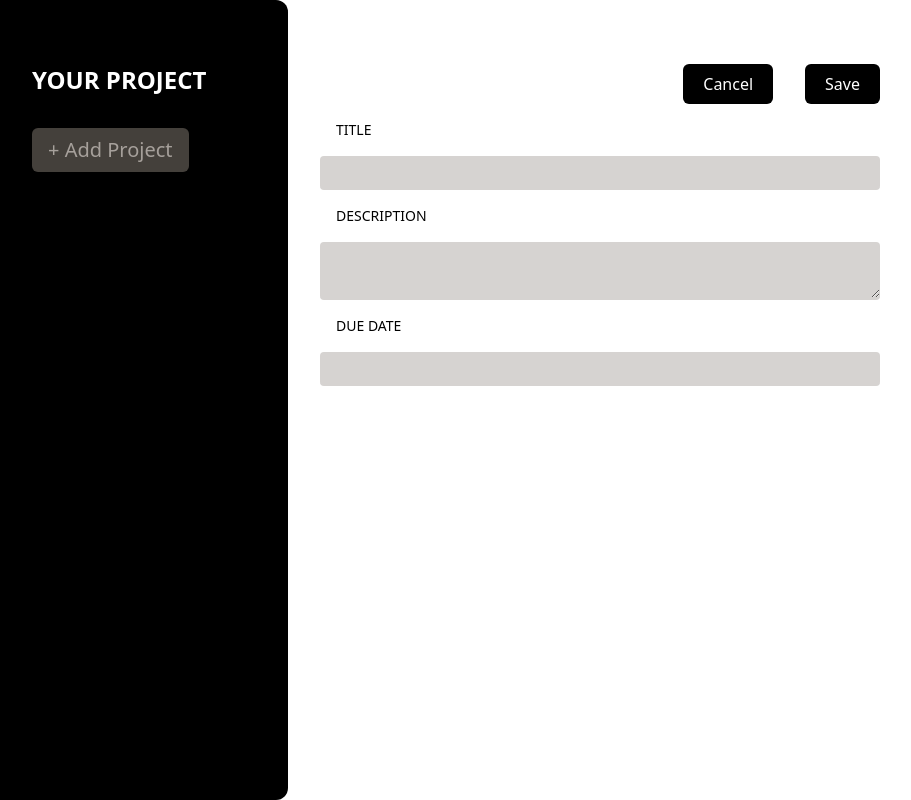
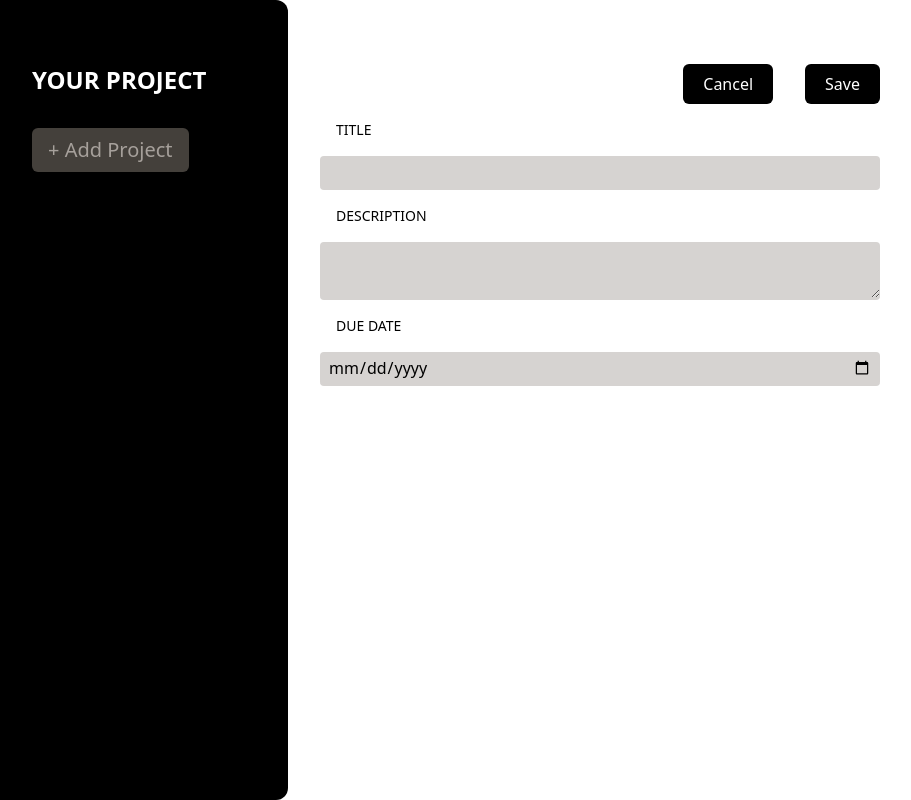
Before and after one commit to sivaraman123456/project-management-app, a React (Vite) app: page / in a window 1280 px wide. Both pictures are taken after a click on the button "+ Add Project". Shown: the whole page, without its empty margins (0-911 px from the left). Built offline with nearby package versions, Linux system fonts and the light colour scheme; the HTML template or start-up script is replaced by a standard one.

Commit message:
feature/form

```diff
--- a/src/App.jsx
+++ b/src/App.jsx
@@ -7,6 +7,8 @@ const App = () => {
     selectedProjectId: undefined,
     projects: [],
   });
+  console.log("SelectedProjectID>>>>>",projectState.selectedProjectId);
+
   const handleSlectedProject = () => {
     setProjectState((prevState) => {
       return {
@@ -15,11 +17,20 @@ const App = () => {
       };
     });
   };
+
+  const handleCancelProject = () => {
+    setProjectState((prevState) => {
+      return {
+        ...prevState,
+        selectedProjectId: undefined
+      }
+    })
+  }
   let content = null;
   if (projectState.selectedProjectId === null) {
-    content = <NewProject />;
+    content = <NewProject onCancel={handleCancelProject}/>;
   } else {
-    content = <NoProjectSelected />;
+    content = <NoProjectSelected onSelected={handleSlectedProject} />;
   }
   return (
     <>
--- /dev/null
+++ b/src/components/Button.jsx
@@ -0,0 +1,12 @@
+
+
+// eslint-disable-next-line react/prop-types
+const Button = ({children, ...props }) => {
+  return (
+    <div className="px-4 py-2 text-xs md:text-xl bg-stone-700 text-stone-400 rounded-md hover:text-stone-100 hover:bg-stone-500" {...props} >
+      {children}
+    </div>
+  );
+};
+
+export default Button;
--- a/src/components/Input.jsx
+++ b/src/components/Input.jsx
@@ -1,12 +1,13 @@
 
 
-export const Input = ({label,textarea,props}) => {
-    console.log({...props});
-     const clasess='bg-stone-300 border-b-2 w-full rounded-sm focus:border-stone-600 focus:outline-none  border-stone-300 p-1 px-2 '
+const Input = ({label,textarea,...props},ref) => {
+  const clasess='bg-stone-300 border-b-2 w-full rounded-sm focus:border-stone-600 focus:outline-none  border-stone-300 p-1 px-2 '
   return (
     <div className="flex flex-col ">
-        <label className="p-4 uppercase text-sm">{label}</label>
-        {textarea ? <textarea {...props} className={clasess} /> : <input {...props} className={clasess}/>}
+        <label className="p-4 uppercase text-sm ">{label}</label>
+        {textarea ? <textarea {...props} className={clasess} ref={ref}/>:<input className= {clasess} {...props} ref={ref}/>}
     </div>
   )
 }
+
+export default Input
--- a/src/components/NewProject.jsx
+++ b/src/components/NewProject.jsx
@@ -1,19 +1,35 @@
-import { Input } from "./Input";
+import { useRef } from "react";
+import Input from './Input'
+// eslint-disable-next-line react/prop-types
+const NewProject = ({onCancel}) => {
+const title = useRef()
+const description = useRef()
+const dueDate = useRef()
 
-const NewProject = () => {
+const handleSave = () => {
+  console.log('handleSave');
+
+  const title2 = title.current.value;
+  const des = description.current.value;
+  const dueDate2 = dueDate.current.value;
+
+  console.log({title2,des,dueDate2});
+
+}
+
   return (
     <div className="w-[35rem] mt-16">
       <menu className="flex justify-end gap-8 items-center">
         <li>
-          <button className="bg-black hover:bg-stone-400 px-[20px] py-[8px] rounded-md text-white">Cancel </button>
+          <button className="bg-black hover:bg-stone-400 px-[20px] py-[8px] rounded-md text-white" onClick={onCancel}>Cancel </button>
         </li>
         <li>
-          <button className="bg-black hover:bg-stone-400 px-[20px] py-[8px] rounded-md text-white">Save</button>
+          <button className="bg-black hover:bg-stone-400 px-[20px] py-[8px] rounded-md text-white" onClick={handleSave} >Save</button>
         </li>
       </menu>
-      <Input label="title" />
-      <Input label="Description" textarea />
-      <Input label="Due Date" />
+      <Input type="text" ref={title} label="title" />
+      <Input label="Description" ref={description} textarea />
+      <Input type="date" ref={dueDate} label="Due Date" />
     </div>
   );
 };
--- a/src/components/NoProjectSelected.jsx
+++ b/src/components/NoProjectSelected.jsx
@@ -1,7 +1,16 @@
+import  EmptyProject from '../assets/no-projects.png'
+import Button from './Button'
 
 
-export const NoProjectSelected = () => {
+// eslint-disable-next-line react/prop-types
+export const NoProjectSelected = ({onSelected}) => {
   return (
-    <div className="text-center w-full flex items-center justify-center">NoProjectSelected</div>
+    <div className=' text-center flex flex-col  items-center w-full leading-[50px] mt-16'>
+        <img src={EmptyProject} alt="Empty project " className='w-[100px] h-[100px]'/>
+<h2 className='font-bold text-stone-600 text-xl mt-3'>No Project Selected</h2>
+
+<p className='my-5 font-semibold text-stone-400'>Select a project or get start a new one </p>
+<Button onClick={onSelected}>Create Project</Button>
+</div>
   )
 }
--- a/src/components/SideBar.jsx
+++ b/src/components/SideBar.jsx
@@ -1,5 +1,6 @@
 
 
+// eslint-disable-next-line react/prop-types
 const SideBar = ({onSelected}) => {
   return (
     <aside className="bg-black w-1/3 py-16 px-8 text-white md:w-72 rounded-r-xl h-screen">
```
